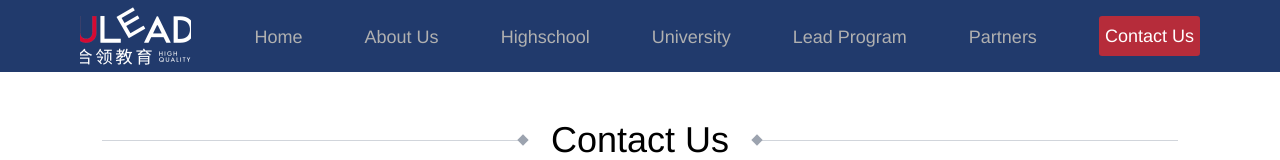
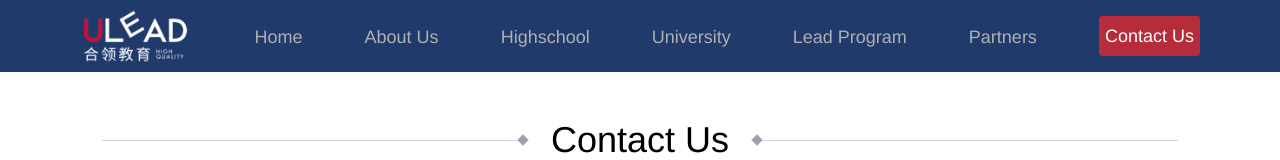
Before and after one commit to jacobsun000/ulead, a Next.js app: page /contacts in a window 1280 px wide. Shown: the top 160 px of the page. Built offline with nearby package versions, Linux system fonts and the light colour scheme.

Commit message:
fix: Logo style

```diff
--- a/ui/Footer.js
+++ b/ui/Footer.js
@@ -22,7 +22,7 @@ export default function Footer() {
       <div className="flex justify-between mb-8">
         <div className="flex flex-col items-center">
           <div className="relative md:w-32 md:h-16 w-24 h-12 p-2">
-            <Image src="/img/logo.png" alt="ULEAD" fill className="object-cover" />
+            <Image src="/img/logo.png" alt="ULEAD" fill className="object-contain" />
           </div>
           {/* <div className=""> */}
           {/*   <span className="text-primary text-2xl md:text-4xl font-bold">U</span> */}
--- a/ui/Header.js
+++ b/ui/Header.js
@@ -49,7 +49,7 @@ export default function Header() {
       {/*   <span className="text-white text-sm md:text-base md:font-semibold">合领教育</span> */}
       {/* </a> */}
       <div className="relative md:w-32 md:h-16 w-24 h-12 p-2">
-        <Image src="/img/logo.png" alt="ULEAD" fill className="object-cover" />
+        <Image src="/img/logo.png" alt="ULEAD" fill className="object-contain" />
       </div>
 
       {/* Desktop Nav Items */}
```
